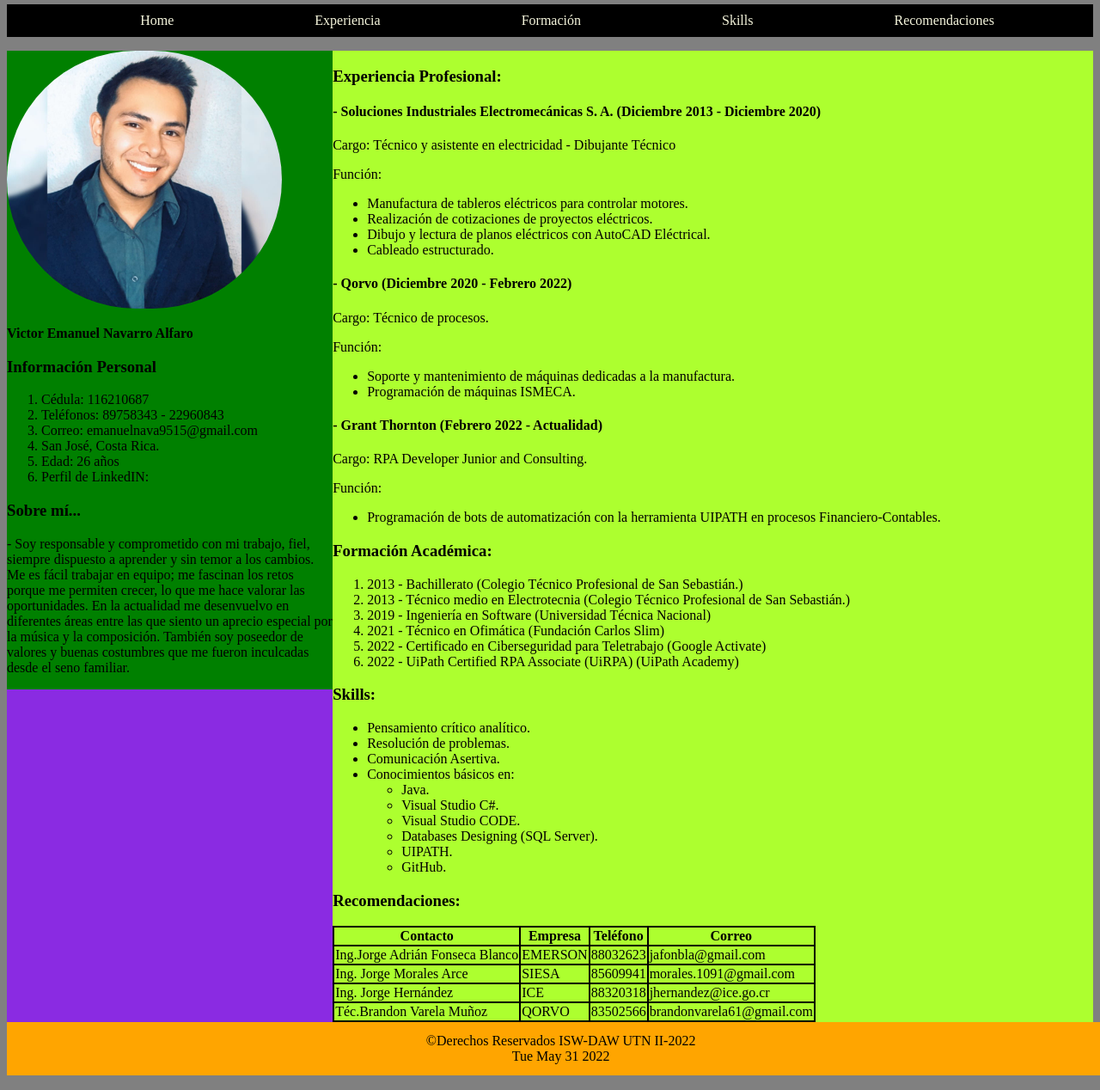
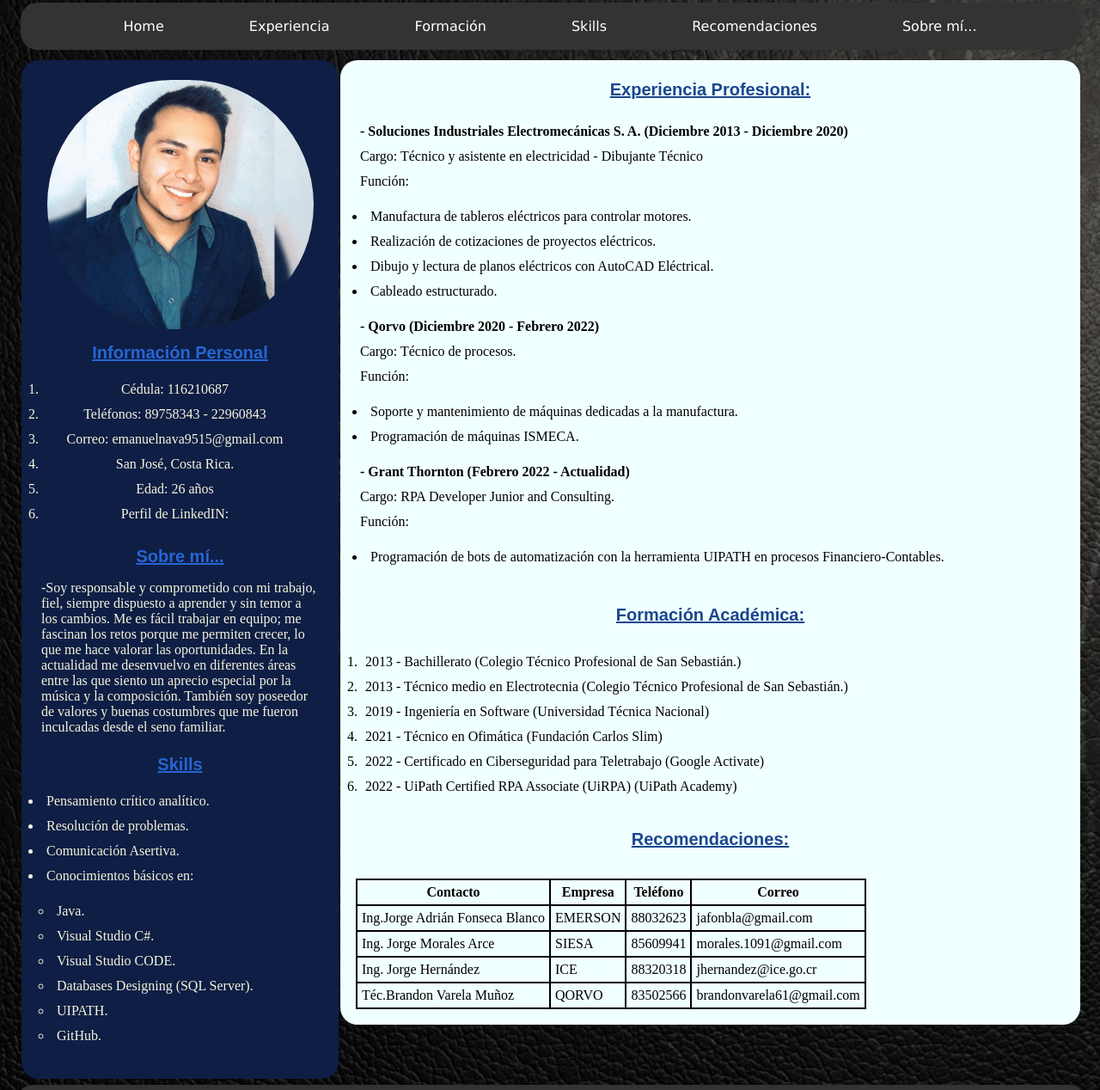
Before and after one commit to EmanuelNavarro/EmanuelNavarro.github.io, a plain HTML site: page index.html in a window 1280 px wide. Shown: the part 122-1390 px from the top of the page at 86% size. Drawn offline with Linux system fonts and the light colour scheme.

Commit message:
Desarrollo del APP vol.2

```diff
--- a/estilo.CSS
+++ b/estilo.CSS
@@ -1,17 +1,69 @@
-/* BODY */
+                                                                   /* BODY */
+*{
+    padding: 5px;
+    margin: 1px;
+    box-sizing: border-box;
+}
+
+h1
+{
+    font-family: Arial, Helvetica, sans-serif;
+}
+
+h2
+{
+    font-size: 20px;
+    text-align: center;
+    padding-bottom: 10px;
+    font-family: sans-serif;
+}
+
+.h3Aside
+{
+    font-size: 20px;
+    text-align: center;
+    padding-bottom: 10px;
+    font-family: sans-serif;
+    text-decoration: underline;
+    color: #2766D2;
+}
+
+.h3Article
+{
+    font-size: 20px;
+    text-align: center;
+    padding-bottom: 10px;
+    font-family: sans-serif;
+    text-decoration: underline;
+    color: #1B468F;
+}
+
 body
 {
-    background-color: grey;
+    /*background-color: black;*/
+    background: url(img/fondo4.jpg);
+}
+
+h3
+{
+    text-decoration: dashed;
 }
 
                                                             /* HEADER */
 
 #headerID
 {
-    background-color: grey;
     text-align: center;
     width: 100%;
-    height: 100 px;
+    height: 100%;
+    padding: 0;
+    font-weight: hold;
+    display: flex;
+    align-items: center;
+    justify-content: space-around;
+    background-color: #0E1E45;
+    color: #fff;
+    border-radius: 20px 20px 20px 20px;
 }
 
                                                               /* NAV */
@@ -20,10 +72,18 @@ body
 {
     list-style: none;
     margin: 0;
-    background-color: black;
-    padding: 0%;
+    text-align: center;
+    font-family: Verdana, Tahoma, sans-serif, Helvetica, sans-serif;
+    width: 100%;
+    height: 100%;
+    padding: 0;
     font-weight: hold;
-    text-align: center;
+    display: flex;
+    align-items: center;
+    justify-content: space-around;
+    background-color: #333;
+    color: #fff;
+    border-radius: 20px 20px 20px 20px;
 }
 
 #menuNAV ul li
@@ -33,15 +93,16 @@ body
 
 #menuNAV ul li a
 {
-    color: beige;
+    color: #fff;
     text-decoration: none;
     display: block;
-    padding: 10px 80px;
+    padding: 5px 40px;
 }
 
 #menuNAV ul li a:hover
 {
     background-color: #42b881;
+    border-radius: 20px 20px 20px 20px;
 }
 
                                                               /* MAIN */
@@ -50,7 +111,6 @@ body
 {
     width: 100%;
     height: 100%;
-    background-color: blueviolet;
     display: flex;
 }
 
@@ -59,7 +119,8 @@ body
     width: 30%;
     height: 100%;
     float: left;
-    background-color: green;
+    background-color: #0E1E45;
+    border-radius: 20px 20px 20px 20px;
 }
 
 .img1
@@ -72,7 +133,24 @@ body
     width: 70%;
     height: 100%;
     float: right;
-    background-color: greenyellow;
+    background-color:azure;
+    border-radius: 20px 20px 20px 20px;
+}
+
+.primaryASIDE
+{
+    color: beige;
+    text-align: center;
+}
+
+.secundaryASIDE
+{
+    color: beige;
+}
+
+.thirdASIDE
+{
+    color: beige;
 }
 
 table, td, th
@@ -81,10 +159,7 @@ table, td, th
     border-collapse: collapse;
 }
 
-#secundaryASIDE
-{
 
-}
 
                                                               /* FOOTER */
 
@@ -92,8 +167,13 @@ table, td, th
 {
     width: 100%;
     height: 100%;
-    background-color: orange;
     padding: 1%;
     font-weight: hold;
     text-align: center;
+    display: flex;
+    align-items: center;
+    justify-content: space-around;
+    background-color: #333;
+    color: #fff;
+    border-radius: 20px 20px 20px 20px;
 }
--- a/index.html
+++ b/index.html
@@ -30,6 +30,7 @@
                       <li><a href="#" class="principal">Formación</a></li>
                       <li><a href="#" class="principal">Skills</a></li>
                       <li><a href="#" class="principal">Recomendaciones</a></li>
+                      <li><a href="#" class="principal">Sobre mí...</a></li>
                   </ul>
                </div>
           </nav>
@@ -41,8 +42,7 @@
                 <aside id="asideMAIN">
                     <div class="primaryASIDE">
                         <img class="img1" src="img/Foto Perfil.jpg" width = "320" height = "300" alt="">
-                        <p><strong>Victor Emanuel Navarro Alfaro</strong></p>
-                        <H3>Información Personal</H3>
+                        <H3 class="h3Aside">Información Personal</H3>
                       <ol>
                         <li>Cédula: 116210687<a href="#"></a></li>
                         <li>Teléfonos: 89758343 - 22960843<a href="#"></a></li>
@@ -54,8 +54,28 @@
                     </div>
 
                     <div class="secundaryASIDE">
-                        <H3>Sobre mí...</H3>
-                        <p>-	Soy responsable y comprometido con mi trabajo, fiel, siempre dispuesto a aprender y sin temor a los cambios. Me es fácil trabajar en equipo; me fascinan los retos porque me permiten crecer, lo que me hace valorar las oportunidades. En la actualidad me desenvuelvo en diferentes áreas entre las que siento un aprecio especial por la música y la composición. También soy poseedor de valores y buenas costumbres que me fueron inculcadas desde el seno familiar.</p>
+                        <H3 class="h3Aside">Sobre mí...</H3>
+                        <p>-Soy responsable y comprometido con mi trabajo, fiel, siempre dispuesto a aprender y sin temor a los cambios. Me es fácil trabajar en equipo; me fascinan los retos porque me permiten crecer, lo que me hace valorar las oportunidades. En la actualidad me desenvuelvo en diferentes áreas entre las que siento un aprecio especial por la música y la composición. También soy poseedor de valores y buenas costumbres que me fueron inculcadas desde el seno familiar.</p>
+                    </div>
+
+                    <div class="thirdASIDE">
+                        <H3 class="h3Aside">Skills</H3>
+                        <ul>
+                            <li>Pensamiento crítico analítico.</li>
+                            <li>Resolución de problemas.</li>
+                            <li>Comunicación Asertiva.</li>
+                            <li>Conocimientos básicos en: </li>
+                                <div class="listKnow">
+                                    <ul>
+                                        <li>Java.</li>
+                                        <li>Visual Studio C#.</li>
+                                        <li>Visual Studio CODE.</li>
+                                        <li>Databases Designing (SQL Server).</li>
+                                        <li>UIPATH.</li>
+                                        <li>GitHub.</li>
+                                    </ul>
+                                </div>
+                        </ul>
                     </div>
                 </aside>
              </div>
@@ -64,7 +84,7 @@
                 <div id="secundaryMAIN">
                     <article class="post1">
                         <div class="headerExp">
-                            <h3><strong>Experiencia Profesional:</strong></h3>
+                            <h3 class="h3Article">Experiencia Profesional:</h3>
                         </div>
                         <div class="contentExp">
                             <h4 class="worksExp"> - Soluciones Industriales Electromecánicas S. A. (Diciembre 2013 - Diciembre 2020)</h4>
@@ -100,7 +120,7 @@
 
                     <article class="post2">
                         <div class="headerFor">
-                            <h3><strong>Formación Académica:</strong></h3>
+                            <h3 class="h3Article">Formación Académica:</h3>
                         </div>
                         <div class="contentFor">
                             <ol>
@@ -115,32 +135,8 @@
                     </article>
 
                     <article class="post3">
-                        <div class="headerSkills">
-                            <h3><strong>Skills:</strong></h3>
-                        </div>
-                        <div class="contentSkills">
-                            <ul>
-                                <li>Pensamiento crítico analítico.</li>
-                                <li>Resolución de problemas.</li>
-                                <li>Comunicación Asertiva.</li>
-                                <li>Conocimientos básicos en: </li>
-                                    <div class="listKnow">
-                                        <ul>
-                                            <li>Java.</li>
-                                            <li>Visual Studio C#.</li>
-                                            <li>Visual Studio CODE.</li>
-                                            <li>Databases Designing (SQL Server).</li>
-                                            <li>UIPATH.</li>
-                                            <li>GitHub.</li>
-                                        </ul>
-                                    </div>
-                            </ul>
-                        </div>
-                    </article>
-
-                    <article class="post4">
                         <div class="headerReco">
-                            <h3><strong>Recomendaciones:</strong></h3>
+                            <h3 class="h3Article">Recomendaciones:</h3>
                         </div>
                         <div class="contentFor">
                             <table class="table">
```
Also changed, not shown: img/fondo1.jpg (added), img/fondo1.png (added), img/fondo2.jpg (added), img/fondo3.jpg (added), img/fondo4.jpg (added).
